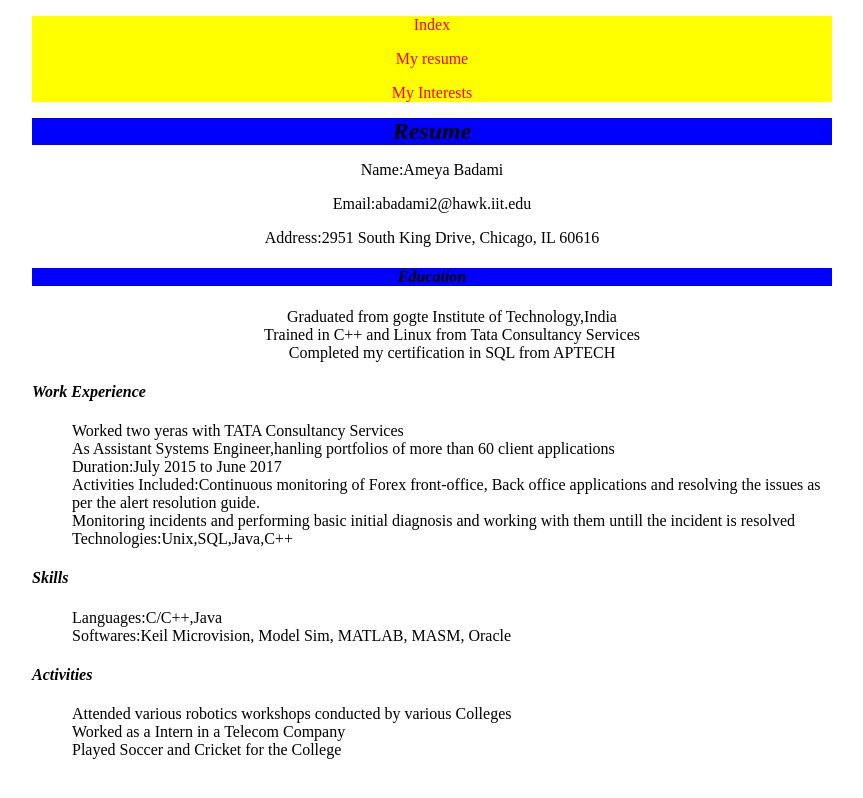
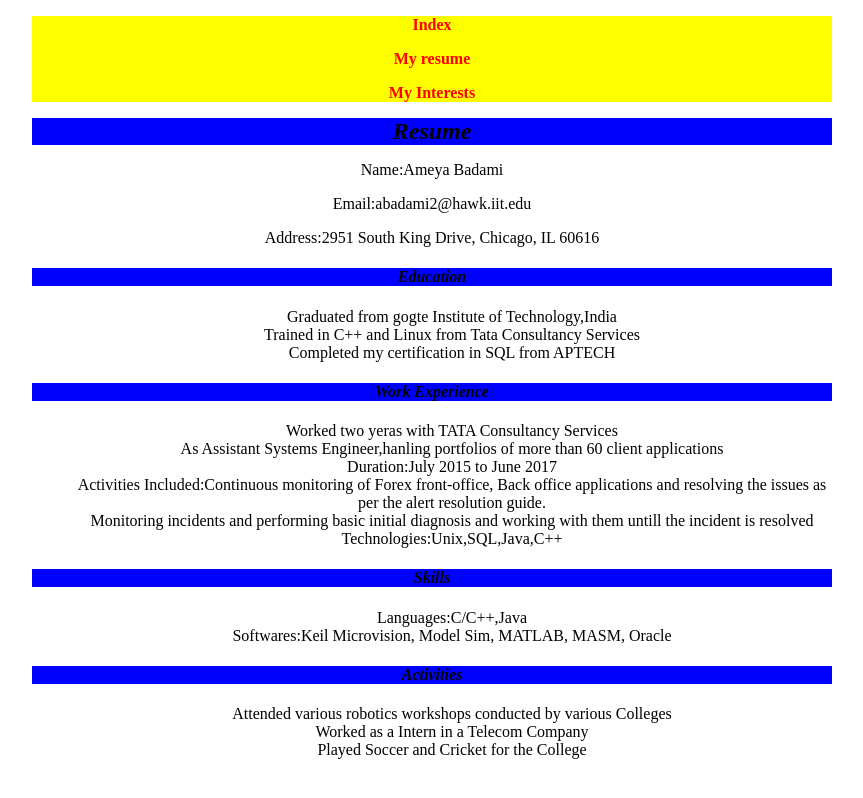
Before and after one commit to Ameya014/Project2, a plain HTML site: page resume.html in a window 1280 px wide. Shown: the whole page, without its empty margins (208-1071 px from the left). Drawn offline with Linux system fonts and the light colour scheme.

Commit message:
completing the styles for resume page

```diff
--- a/resume.html
+++ b/resume.html
@@ -10,9 +10,9 @@
 <div id="container2">
   <nav>
 <div id="nav">
-  <p><a href="index.html">Index</a></p>
-  <p><a href="resume.html">My resume</a></p>
-  <p><a href="interests.html">My Interests</a></p>
+  <p><a class="selected" href="index.html">Index</a></p>
+  <p><a class="selected" href="resume.html">My resume</a></p>
+  <p><a class="selected" href="interests.html">My Interests</a></p>
 </div>
   </nav>
 
@@ -41,7 +41,10 @@
   </section>
 
   <section>
+<div id="Work">
   <h4><em>Work Experience</em></h4>
+</div>
+<div id="cont4">
   <ul>
   <li>Worked two yeras with TATA Consultancy Services</li>
   <li>As Assistant Systems Engineer,hanling portfolios of more than 60 client applications</li>
@@ -50,24 +53,32 @@
   <li>Monitoring incidents and performing basic initial diagnosis and working with them untill the incident is resolved</li>
   <li>Technologies:Unix,SQL,Java,C++</li>
   </ul>
+</div>
   </section>
 
   <section>
+<div id="Skl">
   <h4><em>Skills</em></h4>
+</div>
+<div id="cont5">
   <ul>
   <li>Languages:C/C++,Java</li>
   <li>Softwares:Keil Microvision, Model Sim, MATLAB, MASM, Oracle</li>
   </ul>
+</div>
   </section>
 
   <section>
+<div id="Act">
   <h4><em>Activities</em></h4>
-
+</div>
+<div id="cont6">
   <ul>
   <li>Attended various robotics workshops conducted by various Colleges</li>
   <li>Worked as a Intern in a Telecom Company</li>
   <li>Played Soccer and Cricket for the College</li>
   </ul>
+</div>
 </section>
 </div>
 </body>
--- a/style.css
+++ b/style.css
@@ -79,3 +79,33 @@ color: black;
 #cont3{
 text-align: center;
 }
+
+#Work{
+background-color:blue;
+text-align: center;
+color: black;
+}
+
+#cont4{
+text-align: center;
+}
+
+#Skl{
+background-color:blue;
+text-align: center;
+color: black;
+}
+
+#cont5{
+text-align: center;
+}
+
+#Act{
+background-color:blue;
+text-align: center;
+color: black;
+}
+
+#cont6{
+text-align: center;
+}
```
Lines whose indentation alone changed are shown as unchanged.
